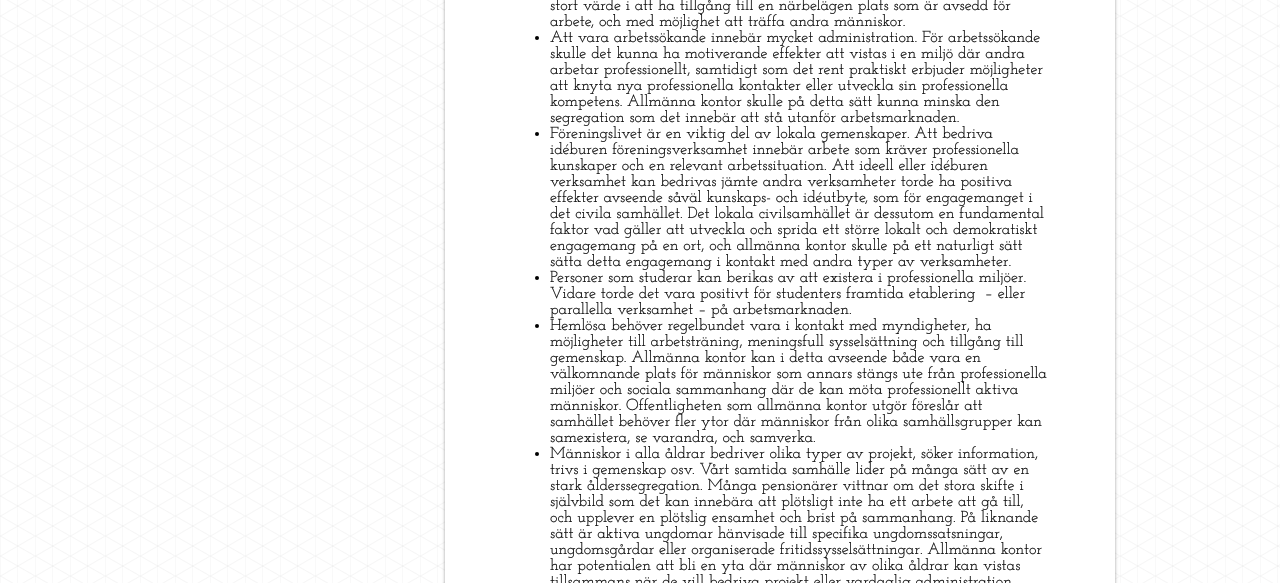
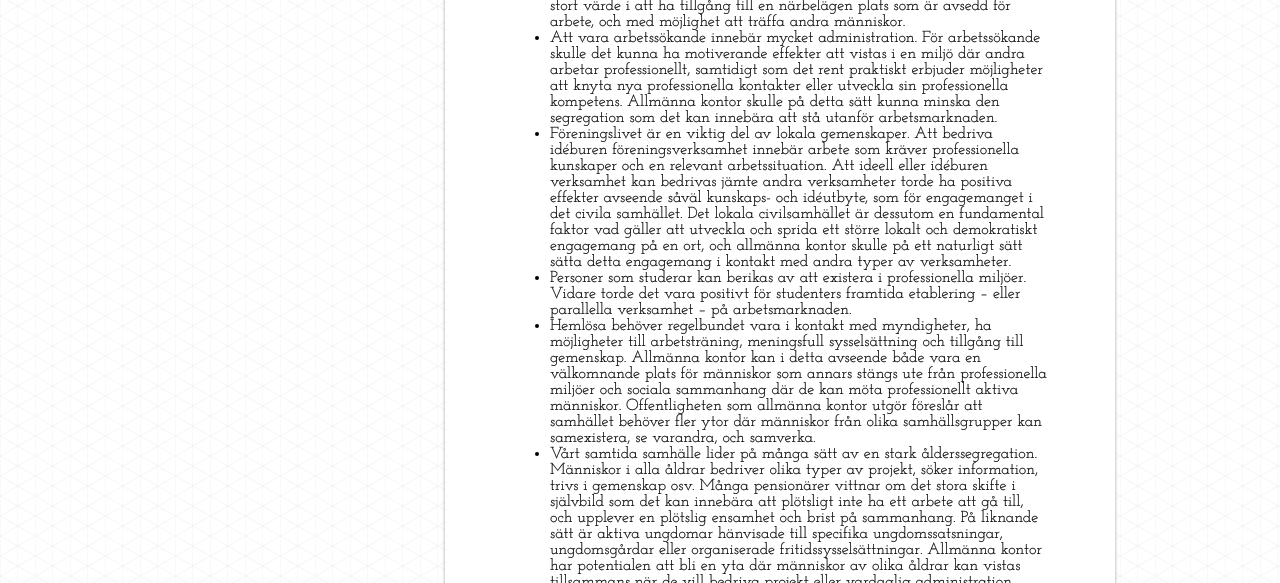
Before and after one commit to dilettant/allmannakontoret, a Jekyll site: the page built from koncept/brukargrupper.md, in a window 1280 px wide. Shown: the part 764-1347 px from the top of the page. Built offline with Jekyll 4.4.1, drawn with Linux system fonts in a browser that asks for light colours; some of the changed text lies outside the part shown.

Commit message:
Updated koncept/brukargrupper.md

```diff
--- a/koncept/brukargrupper.md
+++ b/koncept/brukargrupper.md
@@ -9,8 +9,8 @@ category: koncept
 Då de allmänna kontoren föreslås vara offentliga platser, är de per definition öppna för alla. Behovsanalysen bygger i grunden på en ökad andel frilans- och hemarbetande, samt en vision om social inkludering genom arbetsgemenskap. Vi har tidigare i rapporten diskuterat på vilka sätt allmänna kontor skulle utgöra ett stöd för frilansare, projektanställda, osv. I detta stycke resonerar vi kring andra brukargrupper som även de kan ha stora behov och fördelar med allmänna kontor. Den stora potentialen vad gäller brukare, är just möjligheten till en mångfald.
 
 * Personer med anställning och som arbetar flextid eller hemifrån kan se ett stort värde i att ha tillgång till en närbelägen plats som är avsedd för arbete, och med möjlighet att träffa andra människor.
-* Att vara arbetssökande innebär mycket administration. För arbetssökande skulle det kunna ha motiverande effekter att vistas i en miljö där andra arbetar professionellt, samtidigt som det rent praktiskt erbjuder möjligheter att knyta nya professionella kontakter eller utveckla sin professionella kompetens. Allmänna kontor skulle på detta sätt kunna minska den segregation som det innebär att stå utanför arbetsmarknaden.
+* Att vara arbetssökande innebär mycket administration. För arbetssökande skulle det kunna ha motiverande effekter att vistas i en miljö där andra arbetar professionellt, samtidigt som det rent praktiskt erbjuder möjligheter att knyta nya professionella kontakter eller utveckla sin professionella kompetens. Allmänna kontor skulle på detta sätt kunna minska den segregation som det kan innebära att stå utanför arbetsmarknaden.
 * Föreningslivet är en viktig del av lokala gemenskaper. Att bedriva idéburen föreningsverksamhet innebär arbete som kräver professionella kunskaper och en relevant arbetssituation. Att ideell eller idéburen verksamhet kan bedrivas jämte andra verksamheter torde ha positiva effekter avseende såväl kunskaps- och idéutbyte, som för engagemanget i det civila samhället. Det lokala civilsamhället är dessutom en fundamental faktor vad gäller att utveckla och sprida ett större lokalt och demokratiskt engagemang på en ort, och allmänna kontor skulle på ett naturligt sätt sätta detta engagemang i kontakt med andra typer av verksamheter.
-* Personer som studerar kan berikas av att existera i professionella miljöer. Vidare torde det vara positivt för studenters framtida etablering  – eller parallella verksamhet – på arbetsmarknaden.
+* Personer som studerar kan berikas av att existera i professionella miljöer. Vidare torde det vara positivt för studenters framtida etablering  – eller parallella verksamhet – på arbetsmarknaden.
 * Hemlösa behöver regelbundet vara i kontakt med myndigheter, ha möjligheter till arbetsträning, meningsfull sysselsättning och tillgång till gemenskap. Allmänna kontor kan i detta avseende både vara en välkomnande plats för människor som annars stängs ute från professionella miljöer och sociala sammanhang där de kan möta professionellt aktiva människor. Offentligheten som allmänna kontor utgör föreslår att samhället behöver fler ytor där människor från olika samhällsgrupper kan samexistera, se varandra, och samverka.
-* Människor i alla åldrar bedriver olika typer av projekt, söker information, trivs i gemenskap osv. Vårt samtida samhälle lider på många sätt av en stark ålderssegregation. Många pensionärer vittnar om det stora skifte i självbild som det kan innebära att plötsligt inte ha ett arbete att gå till, och upplever en plötslig ensamhet och brist på sammanhang. På liknande sätt är aktiva ungdomar hänvisade till specifika ungdomssatsningar, ungdomsgårdar eller organiserade fritidssysselsättningar. Allmänna kontor har potentialen att bli en yta där människor av olika åldrar kan vistas tillsammans när de vill bedriva projekt eller vardaglig administration.
+* Vårt samtida samhälle lider på många sätt av en stark ålderssegregation. Människor i alla åldrar bedriver olika typer av projekt, söker information, trivs i gemenskap osv. Många pensionärer vittnar om det stora skifte i självbild som det kan innebära att plötsligt inte ha ett arbete att gå till, och upplever en plötslig ensamhet och brist på sammanhang. På liknande sätt är aktiva ungdomar hänvisade till specifika ungdomssatsningar, ungdomsgårdar eller organiserade fritidssysselsättningar. Allmänna kontor har potentialen att bli en yta där människor av olika åldrar kan vistas tillsammans när de vill bedriva projekt eller vardaglig administration.
```
